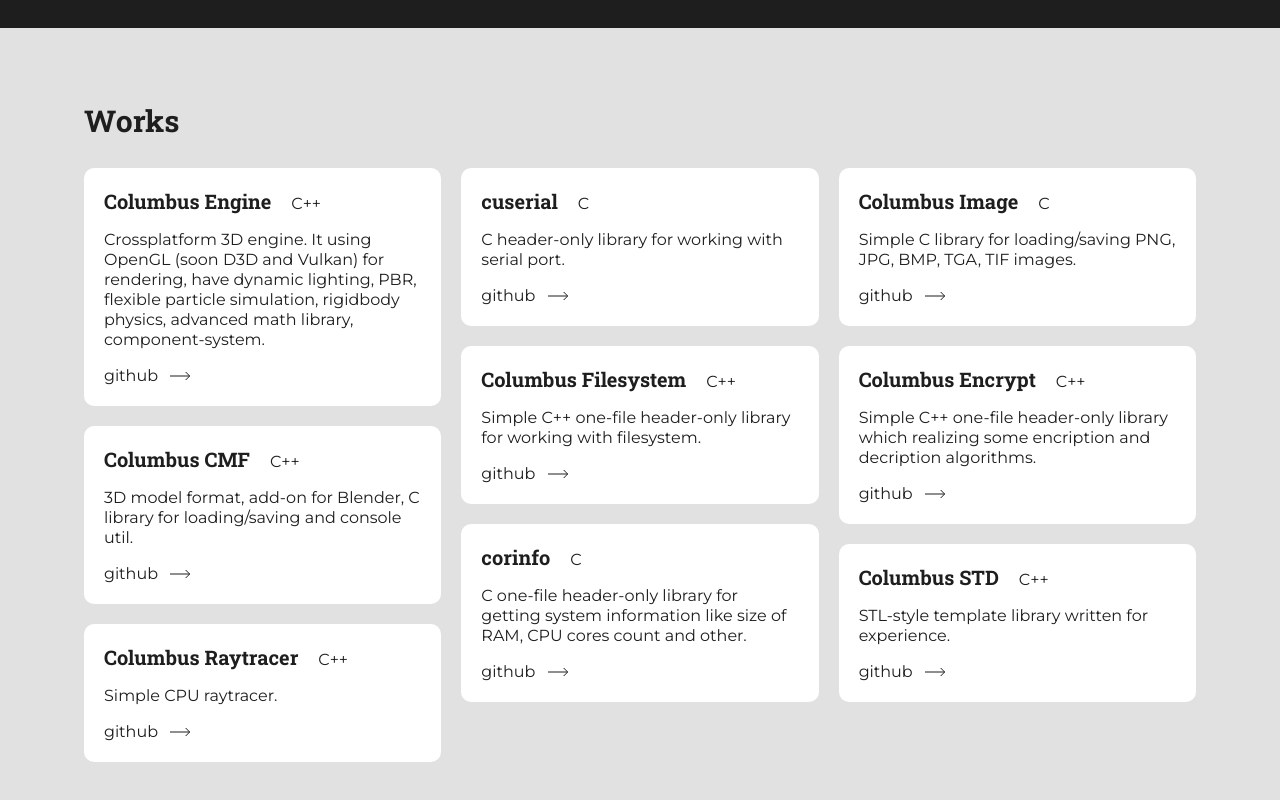
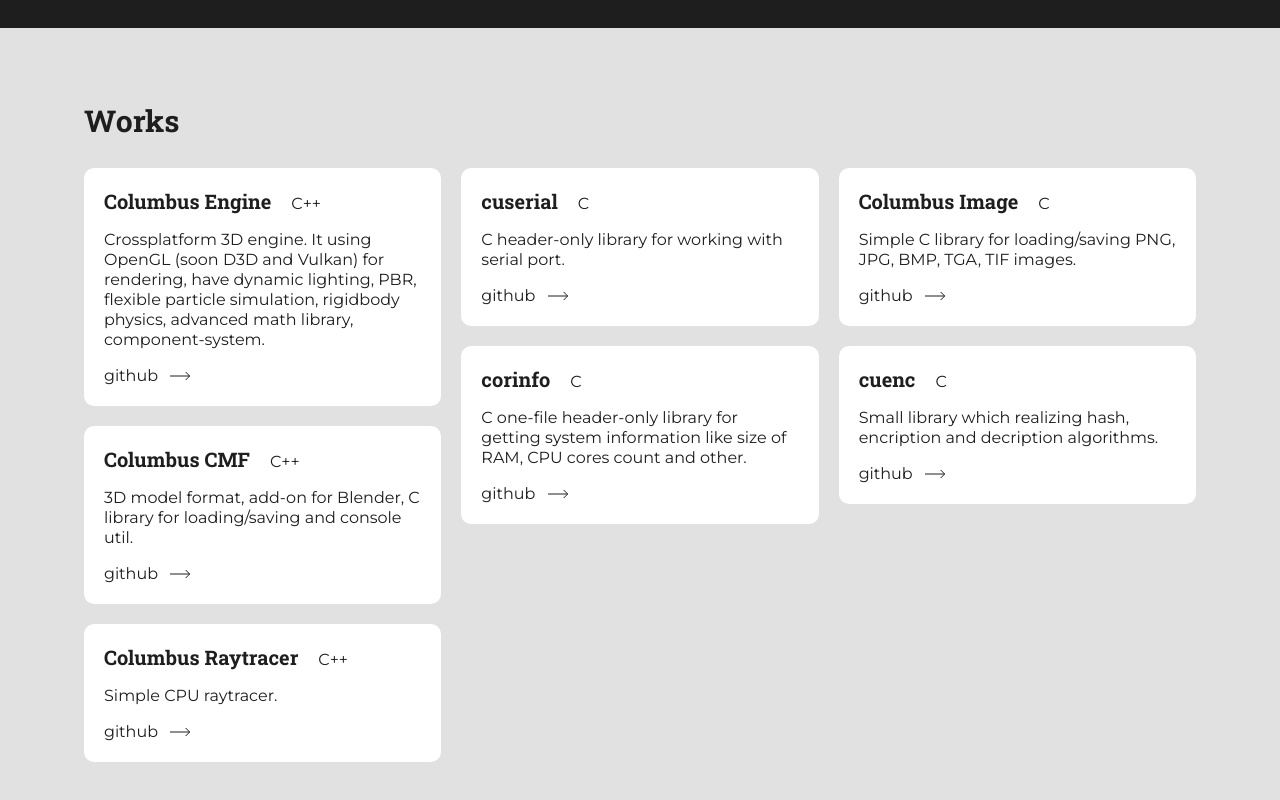
Before and after one commit to ColumbusUtrigas/ColumbusUtrigas.github.io, a plain HTML site: page index.html in a window 1280 px wide. Shown: the part 572-1372 px from the top of the page. Drawn offline with Linux system fonts and the light colour scheme.

Commit message:
Update repos

```diff
--- a/index.html
+++ b/index.html
@@ -104,22 +104,6 @@
                 </div>
 
                 <div class="work">
-                    <h3 class="project-header">Columbus Filesystem</h3>
-                    <h3 class="project-header language">C++</h3>
-                    <p>
-                        Simple C++ one-file header-only library for working with filesystem.
-                    </p>
-                    <a href="https://github.com/ColumbusUtrigas/ColumbusFilesystem" class="link">
-                        github
-                        <div class="link-arrow">
-                            <svg width="21" height="10" viewBox="0 0 21 10" fill="none" xmlns="http://www.w3.org/2000/svg">
-                                <path d="M15.6667 1L19.6667 5M19.6667 5L15.6667 9M19.6667 5H0" stroke="#1E1E1E"/>
-                            </svg>
-                        </div>
-                    </a>
-                </div>
-
-                <div class="work">
                     <h3 class="project-header">corinfo</h3>
                     <h3 class="project-header language">C</h3>
                     <p>
@@ -155,28 +139,12 @@
                 </div>
 
                 <div class="work">
-                    <h3 class="project-header">Columbus Encrypt</h3>
-                    <h3 class="project-header language">C++</h3>
+                    <h3 class="project-header">cuenc</h3>
+                    <h3 class="project-header language">C</h3>
                     <p>
-                        Simple C++ one-file header-only library which realizing some encription and decription algorithms.
+                        Small library which realizing hash, encription and decription algorithms.
                     </p>
-                    <a href="https://github.com/ColumbusUtrigas/ColumbusEncrypt" class="link">
-                        github
-                        <div class="link-arrow">
-                            <svg width="21" height="10" viewBox="0 0 21 10" fill="none" xmlns="http://www.w3.org/2000/svg">
-                                <path d="M15.6667 1L19.6667 5M19.6667 5L15.6667 9M19.6667 5H0" stroke="#1E1E1E"/>
-                            </svg>
-                        </div>
-                    </a>
-                </div>
-
-                <div class="work">
-                    <h3 class="project-header">Columbus STD</h3>
-                    <h3 class="project-header language">C++</h3>
-                    <p>
-                        STL-style template library written for experience.
-                    </p>
-                    <a href="https://github.com/ColumbusUtrigas/ColumbusSTD" class="link">
+                    <a href="https://github.com/ColumbusUtrigas/cuenc" class="link">
                         github
                         <div class="link-arrow">
                             <svg width="21" height="10" viewBox="0 0 21 10" fill="none" xmlns="http://www.w3.org/2000/svg">
```
